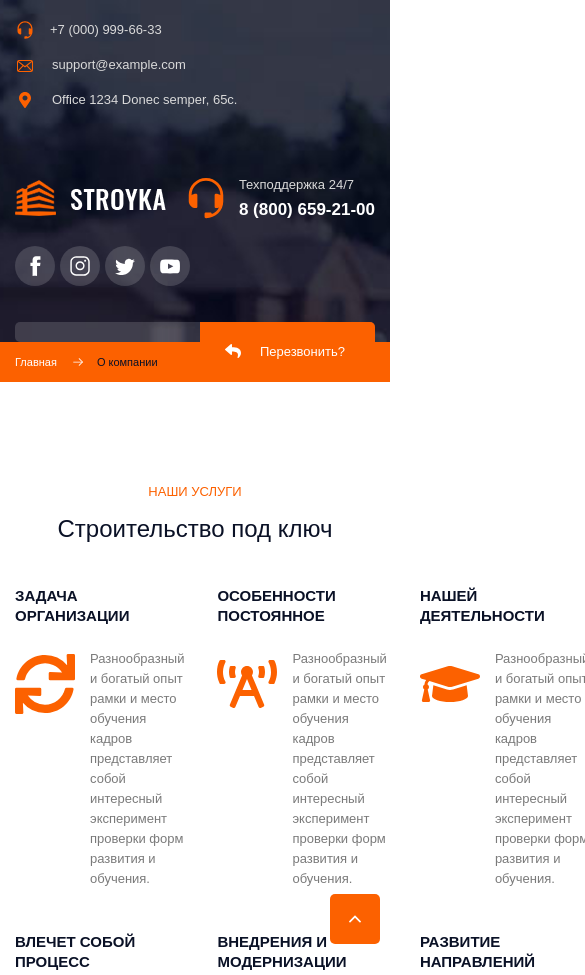
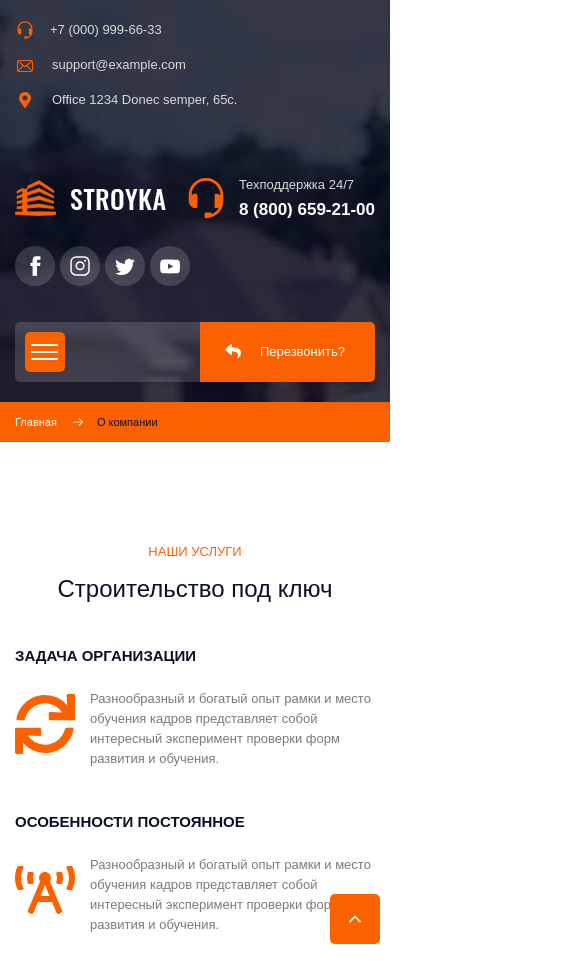
Before and after one commit to antonborod1n/stroyka, a website: page app/about.html in a window 390 px wide. Shown: the top 975 px of the page, 585 px wide, since content can reach past the window. Drawn offline with Linux system fonts and the light colour scheme; files whose address does not match are found by name.

Commit message:
added about adaptive

```diff
--- a/app/about.html
+++ b/app/about.html
@@ -69,6 +69,11 @@
                 </div>
 
                 <div class="header__menu">
+                    <button class="header__burger-btn">
+                        <span></span>
+                        <span></span>
+                        <span></span>
+                    </button>
                     <nav class="menu">
                         <ul class="menu__list">
                             <li class="menu__item">
--- a/app/scss/_media.scss
+++ b/app/scss/_media.scss
@@ -115,8 +115,15 @@
     }
     .blog {
         &__inner {
-            grid-template-columns: repeat(2, 1fr);
+            grid-template-columns: repeat(1, 1fr);
         }
+        &__items {
+            width: 100%;
+            max-width: 100%;
+        }
+    }
+    .services__inner {
+        grid-template-columns: repeat(2, 1fr);
     }
 }
 
@@ -146,6 +153,9 @@
     .reviews__text {
         font-size: 16px;
         line-height: 26px;
+    }
+    .header__page-bg {
+        padding: 0 0 20px 0;
     }
 }
 
@@ -184,6 +194,10 @@
             max-width: 100%;
         }
     }
+    .services__inner {
+        grid-template-columns: repeat(1, 1fr);
+        margin: 0 auto;
+    }
 }
 
 @media (max-width: 520px) {
--- a/app/scss/style.scss
+++ b/app/scss/style.scss
@@ -603,6 +603,7 @@
     &__list {
         display: flex;
         list-style-type: none;
+        flex-wrap: wrap;
     }
     &__item {
         color: #ffffff;
```
Also changed, not shown: app/blog.html (+5 -0 lines), app/contact.html (+5 -0 lines), app/faq.html (+5 -0 lines), app/css/style.min.css.
